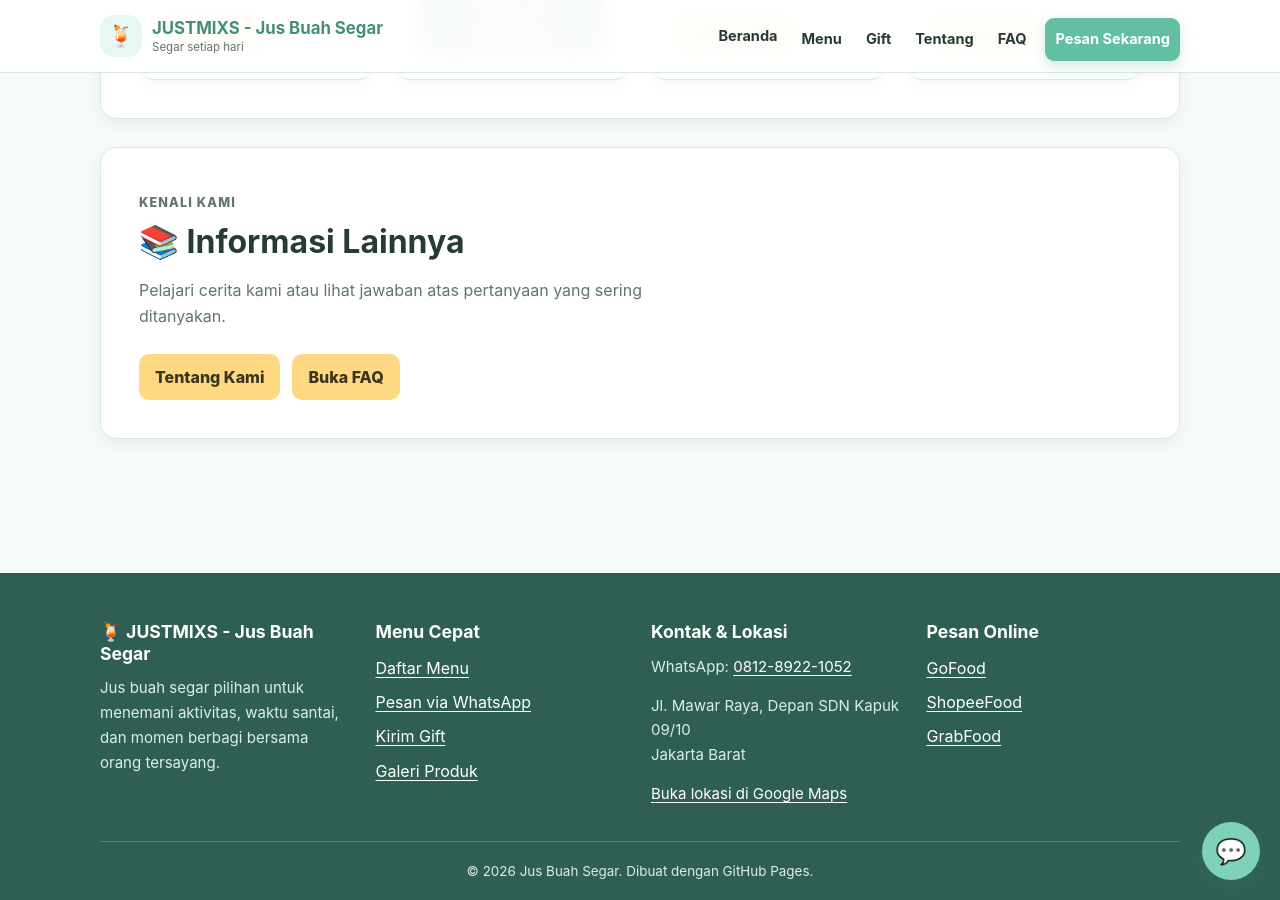
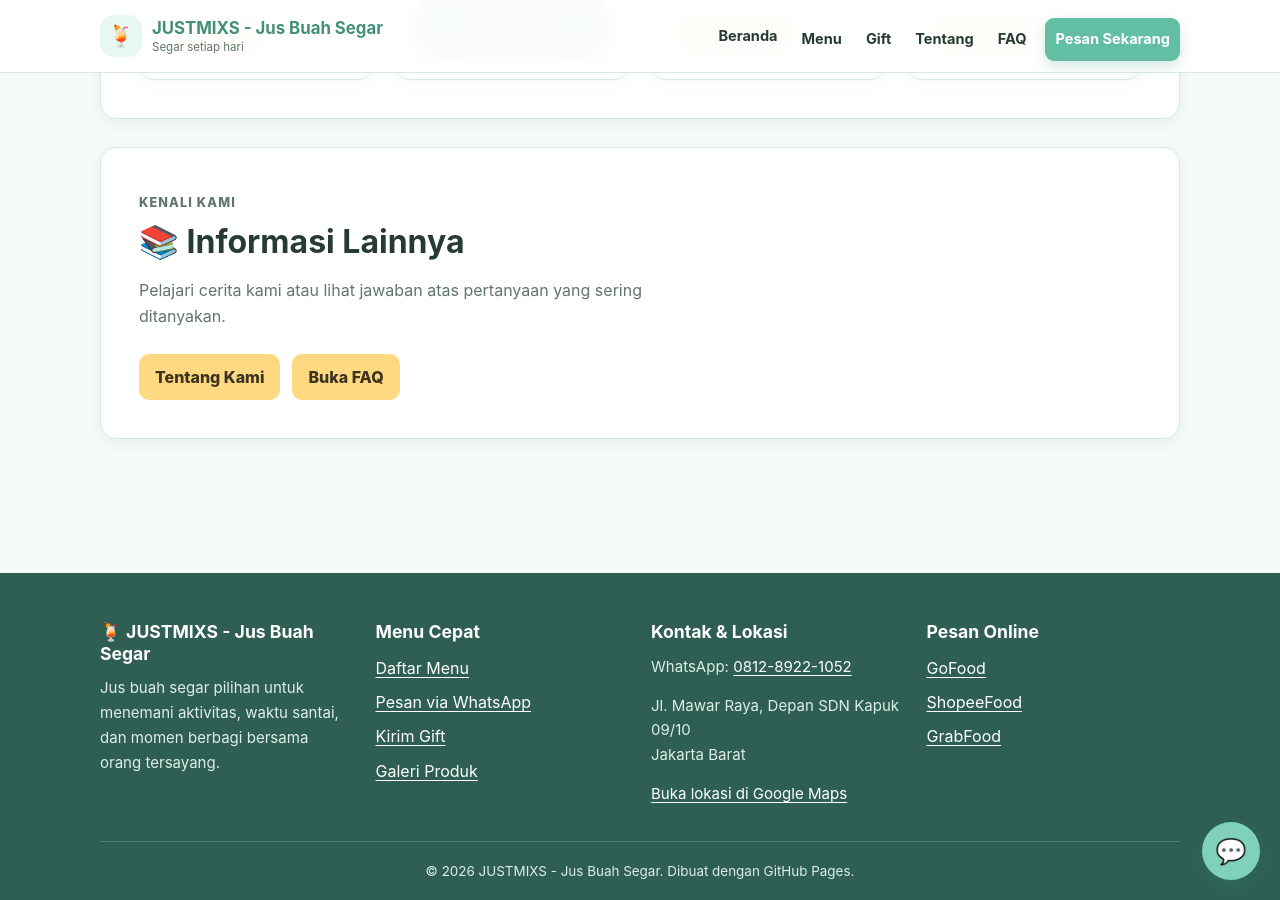
Before and after one commit to justmixs/justmix.github.io, a Jekyll site: the page built from index.md, in a window 1280 px wide and 900 px high, scrolled down 2121 px. Built offline with Jekyll 4.4.1, drawn with Linux system fonts in a browser that asks for light colours.

Commit message:
Update site title to 'JUSTMIXS - Jus Buah Segar'

```diff
--- a/_config.yml
+++ b/_config.yml
@@ -1,4 +1,4 @@
-title: Jus Buah Segar
+title: JUSTMIXS - Jus Buah Segar
 description: Jus buah segar pilihan untuk menemani hari Anda.
 url: "https://justmixs.github.io"
 baseurl: ""
```
